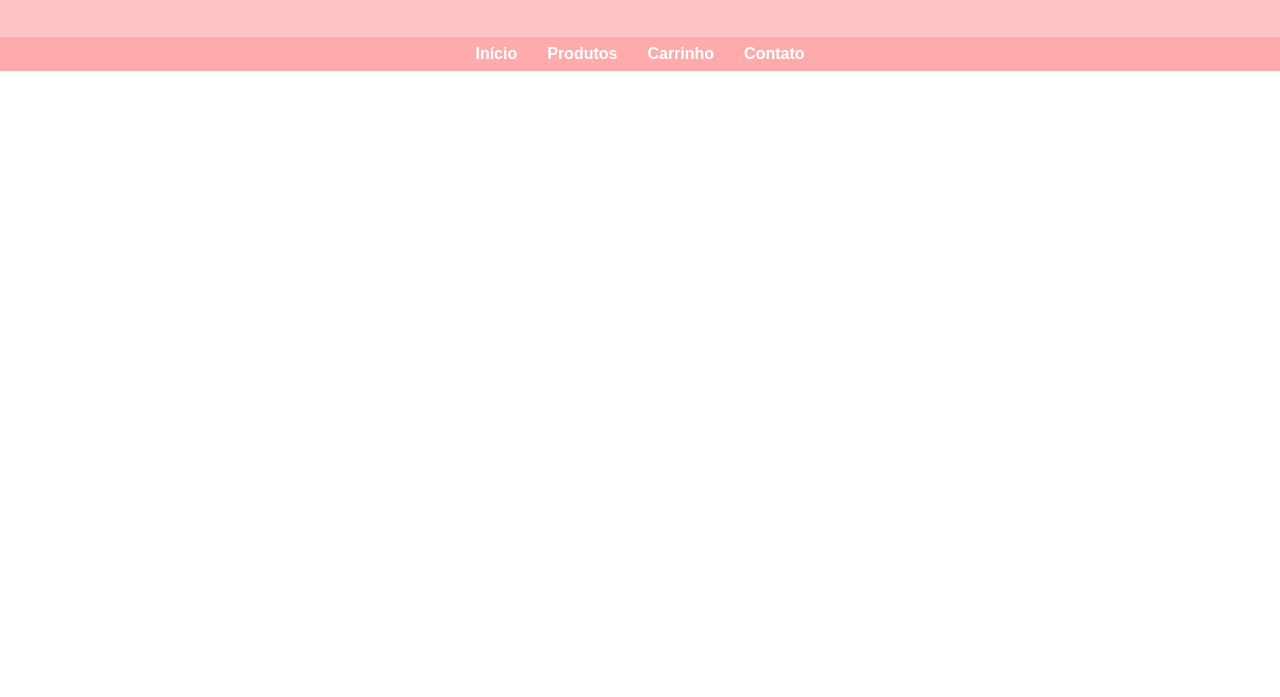
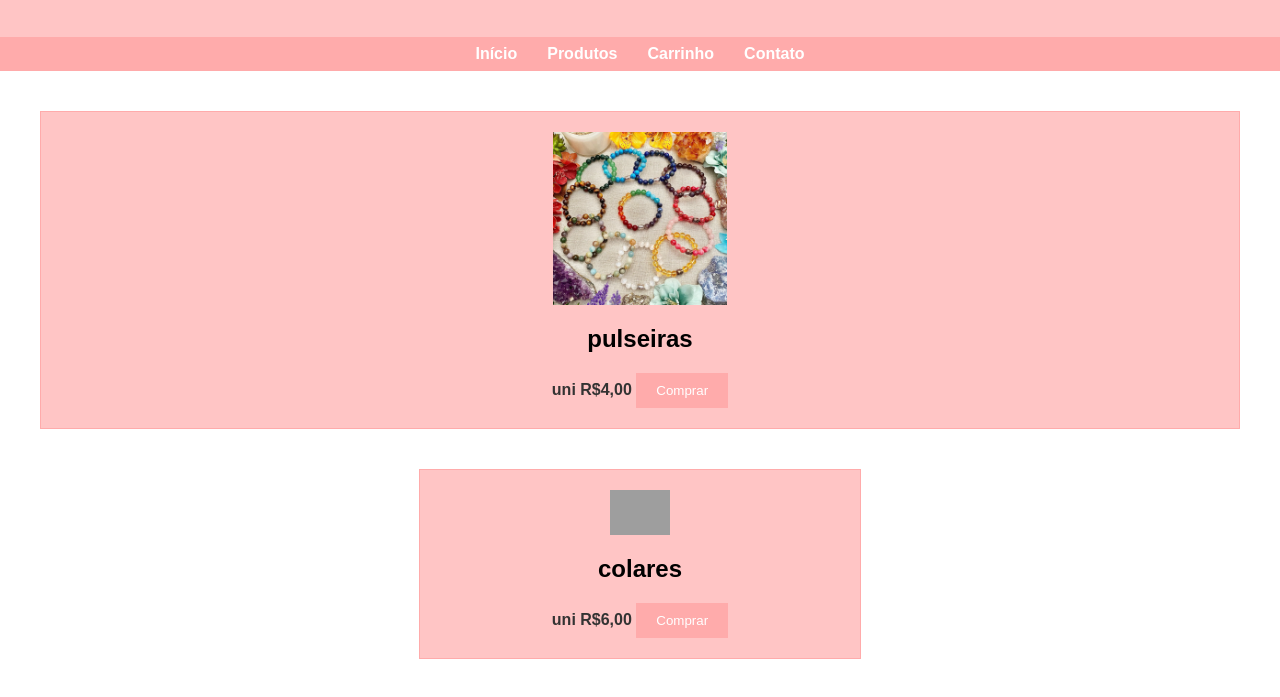
Before and after one commit to kkkaizer/2b_prog, a plain HTML site: page index.html in a window 1280 px wide. Shown: the part 85-782 px from the top of the page. Drawn offline with Linux system fonts and the light colour scheme; grey boxes are pictures that could not be loaded.

Commit message:
Add files via upload

```diff
--- a/index.html
+++ b/index.html
@@ -20,3 +20,16 @@
 </nav>
 </body>
 </html>
+<section class="main-content">
+  <div class="product">
+    <img src="pulseiras.webp" alt="pulseiras">
+    <h2>pulseiras</h2>
+    <span class="price">uni R$4,00</span>
+    <button class="buy-button">Comprar</button>
+  </div>
+  <div class="product">
+    <img src="colares.jpg" alt="colares">
+    <h2>colares</h2>
+    <span class="price">uni R$6,00</span>
+    <button class="buy-button">Comprar</button>
+  </div>
--- a/style.css
+++ b/style.css
@@ -27,3 +27,34 @@ header {
     text-decoration: none;
     font-weight: bold;
   }
+  .main-content {
+    display: flex;
+    justify-content: space-around;
+    flex-wrap: wrap;
+    padding: 20px;
+  }
+
+  .product {
+    border: 1px solid #ffabab;
+    background-color: #ffc5c5;
+    padding: 20px;
+    margin: 20px;
+    text-align: center;
+  }
+
+  .product img {
+    max-width: 15%;
+  }
+
+  .price {
+    font-weight: bold;
+    color: #333;
+  }
+
+  .buy-button {
+    background-color: #ffabab;
+    color: white;
+    border: none;
+    padding: 10px 20px;
+    cursor: pointer;
+  }
```
Also changed, not shown: pulseiras.webp (added), 1 other file.
